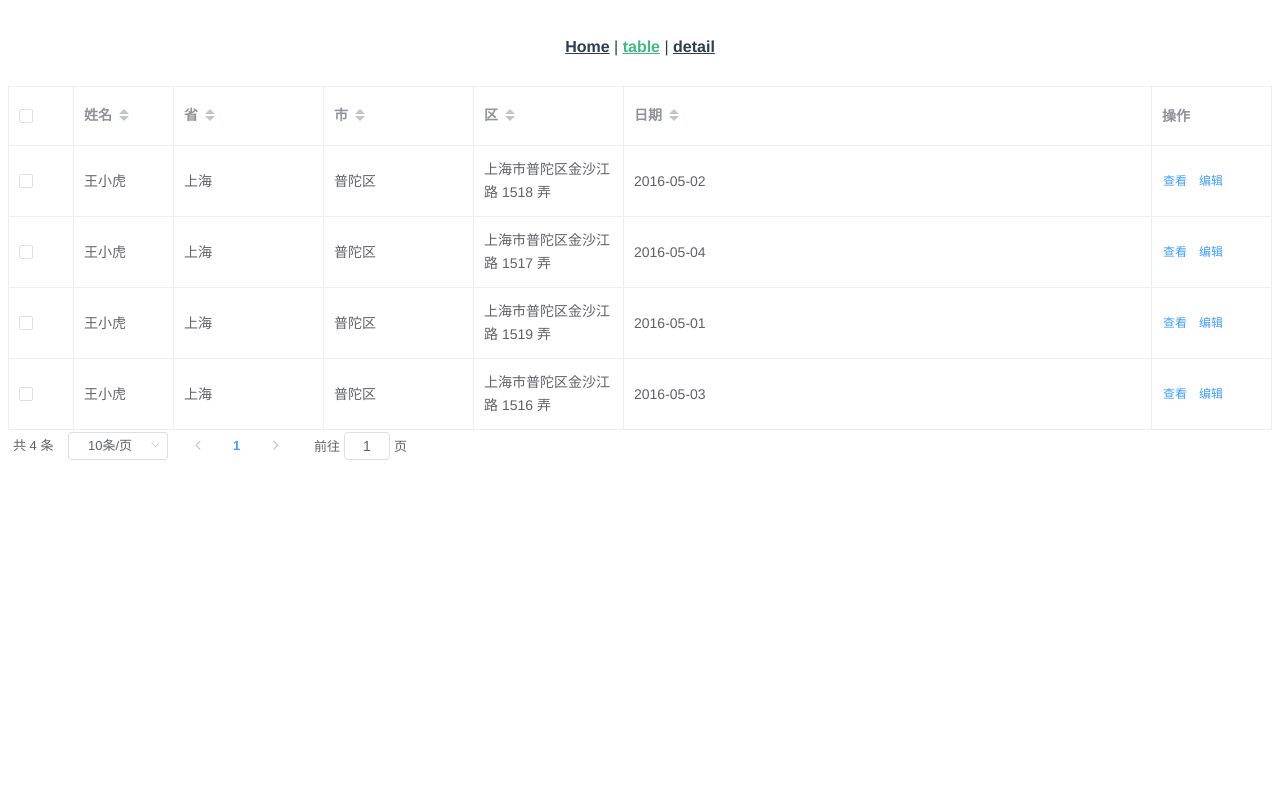
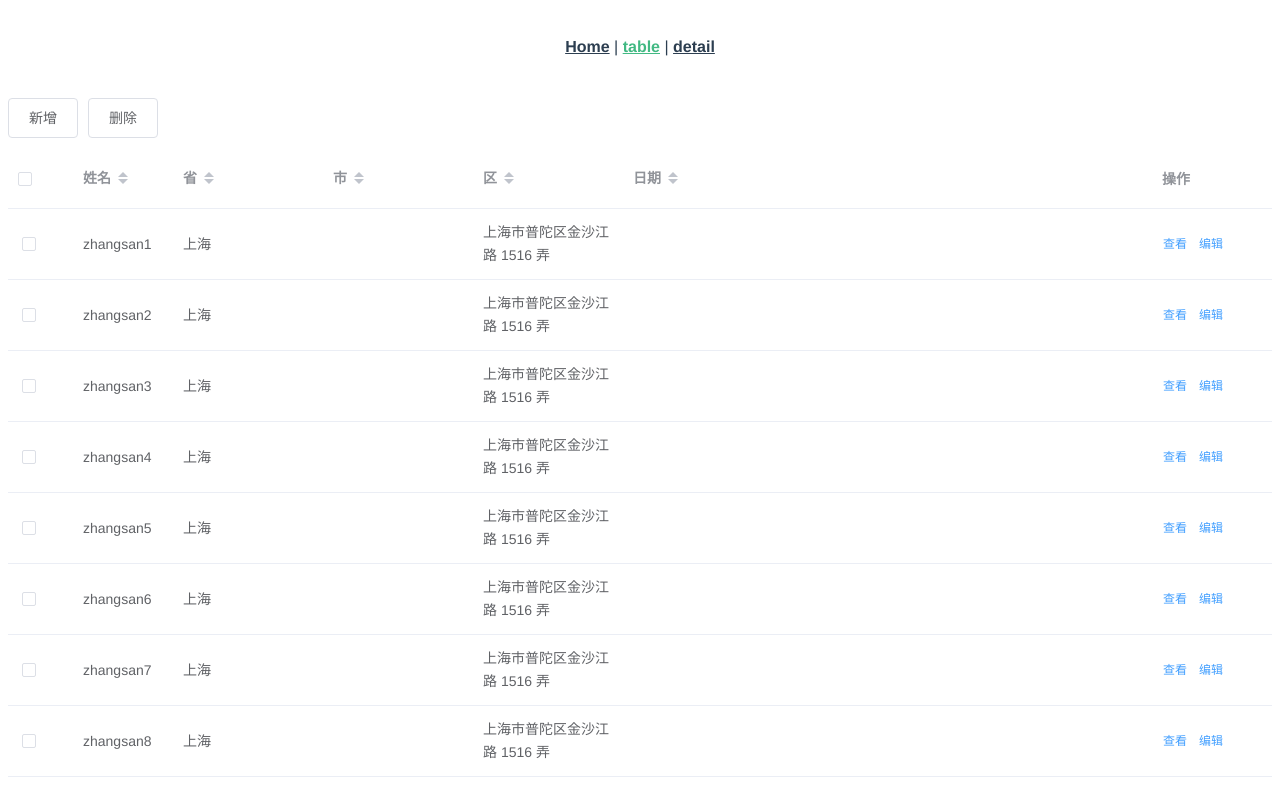
Before and after one commit to vue-project-resources/vue-tc, a Vue app: page /#/about in a window 1280 px wide. Shown: the top 791 px of the page. Built offline with nearby package versions, Linux system fonts and the light colour scheme.

Commit message:
table 组件封装

```diff
--- a/src/car-Machine/views/About.vue
+++ b/src/car-Machine/views/About.vue
@@ -3,7 +3,8 @@
     <xc-table
       :tableConfig="tableConfig"
       :page-bean="pageBean"
-      :dataSet="tableData">
+      :dataSet="tableData"
+      @pageChange="pageChange">
     </xc-table>
   </div>
 
@@ -15,55 +16,69 @@
   export default {
     data() {
       return {
-        tableData: [{
-          date: '2016-05-02',
-          name: '王小虎',
-          province: '上海',
-          city: '普陀区',
-          address: '上海市普陀区金沙江路 1518 弄',
-          zip: 200333
-        }, {
-          date: '2016-05-04',
-          name: '王小虎',
-          province: '上海',
-          city: '普陀区',
-          address: '上海市普陀区金沙江路 1517 弄',
-          zip: 200333
-        }, {
-          date: '2016-05-01',
-          name: '王小虎',
-          province: '上海',
-          city: '普陀区',
-          address: '上海市普陀区金沙江路 1519 弄',
-          zip: 200333
-        }, {
-          date: '2016-05-03',
-          name: '王小虎',
-          province: '上海',
-          city: '普陀区',
-          address: '上海市普陀区金沙江路 1516 弄',
-          zip: 200333
-        }],
-        tableConfig: {aa: 11},
+        tableData: [],
+        totalData: [],
+        tableConfig: {},
         pageBean: {}
       }
     },
     created() {
       this.tableConfig = {
+        bordered: false,
         columnConfig: [
           {type: 'selection', fixed: 'left', width: 65},
           {title: '姓名', width: 100, sortable: 'custom', configurable: true, key: 'name'},
           {title: '省', width: 150, sortable: 'custom', configurable: true, key: 'province'},
           {title: '市', width: 150, sortable: 'custom', configurable: true, key: 'city'},
           {title: '区', width: 150, sortable: 'custom', configurable: true, key: 'address'},
-          {title: '日期',  sortable: 'custom', configurable: true, key: 'date'},
-        ]
+          {title: '日期', sortable: 'custom', configurable: true, key: 'date'},
+        ],
+        topButtons: [
+          {
+            text: '新增',
+            permissionCode: '03-1-2',
+            handle: () => {
+            }
+          },
+          {
+            text: '删除',
+            btnType: 'danger',
+            className: 'table-top-delete-btn',
+            iconClassName: 'fiLink-delete',
+            permissionCode: '03-1-4',
+            needConfirm: true,
+            canDisabled: true,
+            confirmContent: '确认删除吗？',
+            handle: (data) => {
+              console.log(data);
+            }
+          }
+        ],
+        sort: (column) => {
+          console.log(column);
+        }
       };
-      this.pageBean = new PageBean(10, 1, this.tableData.length)
+      this.pageBean = new PageBean(10, 1, this.tableData.length);
+      this.mockData();
     },
     methods: {
       handleClick(row) {
         console.log(row);
+      },
+      pageChange(pageBean) {
+        this.tableData = this.totalData.slice((pageBean.pageIndex - 1) * pageBean.pageSize, (pageBean.pageIndex) * pageBean.pageSize)
+      },
+      mockData() {
+        const data = [];
+        setTimeout(() => {
+          for (let i = 1; i <= 100; i++) {
+            data.push({id: 'ooxx' + i, name: 'zhangsan' + i, province: '上海', address: '上海市普陀区金沙江路 1516 弄',})
+          }
+          this.totalData = data;
+          this.pageBean.Total = data.length;
+          this.tableData = this.totalData.slice((this.pageBean.pageIndex - 1) * this.pageBean.pageSize, (this.pageBean.pageIndex) * this.pageBean.pageSize)
+
+        }, 3000)
       }
     }
   }
--- a/src/common/components/table/table.vue
+++ b/src/common/components/table/table.vue
@@ -1,8 +1,17 @@
 <template>
   <div>
-    <el-table :data="dataSet" border style="width: 100%"
-              @sort-change="sortChange"
-    >
+    <!--顶部按钮-->
+    <div style="padding: 12px 0;text-align: left">
+      <el-button v-for="(button,index) in tableConfig.topButtons" :key="index"
+                 @click="topHandle(button)">{{button.text}}
+      </el-button>
+    </div>
+    <!--table主体-->
+    <el-table ref="elTable"
+              :data="dataSet"
+              :border="tableConfig.bordered" style="width: 100%"
+              @selection-change="handleSelectionChange"
+              @sort-change="sortChange">
       <el-table-column v-for="(config,index) in tableConfig.columnConfig"
                        :key="index"
                        :fixed="config.fixed"
@@ -15,16 +24,17 @@
       <el-table-column
         fixed="right"
         label="操作"
-        width="120"
-      >
+        width="120">
         <template slot-scope="scope">
           <el-button @click="handleClick(scope.row)" type="text" size="small">查看</el-button>
           <el-button type="text" size="small">编辑</el-button>
         </template>
       </el-table-column>
     </el-table>
-    <div style="text-align:left">
+    <!--分页-->
+    <div style="text-align:left;padding: 20px 0">
       <el-pagination
+        background
         @size-change="handleSizeChange"
         @current-change="handleCurrentChange"
         :current-page="pageBean.pageIndex"
@@ -38,7 +48,7 @@
 </template>
 
 <script>
-  import {Table, TableColumn} from 'element-ui'
+  import {Table, TableColumn, MessageBox} from 'element-ui'
   import {PageBean} from "./pageBean";
 
   export default {
@@ -66,23 +76,45 @@
       return {}
     },
     created() {
-      console.log(this.tableConfig);
-      console.log(this.dataSet);
-      console.log(this.pageBean);
     },
     methods: {
       handleClick(row) {
         console.log(row);
       },
       sortChange(column) {
-        console.log(column);
+        this.tableConfig.sort(column)
       },
-      handleSizeChange() {
-
+      handleSizeChange(event) {
+        this.pageBean.pageSize = event;
+        this.$emit('pageChange', this.pageBean)
       },
-      handleCurrentChange() {
-
+      handleCurrentChange(event) {
+        this.pageBean.pageIndex = event;
+        this.$emit('pageChange', this.pageBean)
       },
+      handleSelectionChange(data) {
+        console.log(data);
+      },
+      topHandle(operation) {
+        if (this.tableConfig.isLoading) {
+          return;
+        }
+        if (operation.needConfirm) {
+          MessageBox.confirm(operation.confirmContent, '提示', {
+            confirmButtonText: '确定',
+            cancelButtonText: '取消',
+            type: 'warning',
+            center: true
+          }).then(() => {
+            const data = this.$refs.elTable.selection;
+            operation.handle(data);
+          }).catch(() => {
+          });
+        } else {
+          const data = this.$refs.elTable.selection;
+          operation.handle(data);
+        }
+      }
     }
   }
 </script>
```
